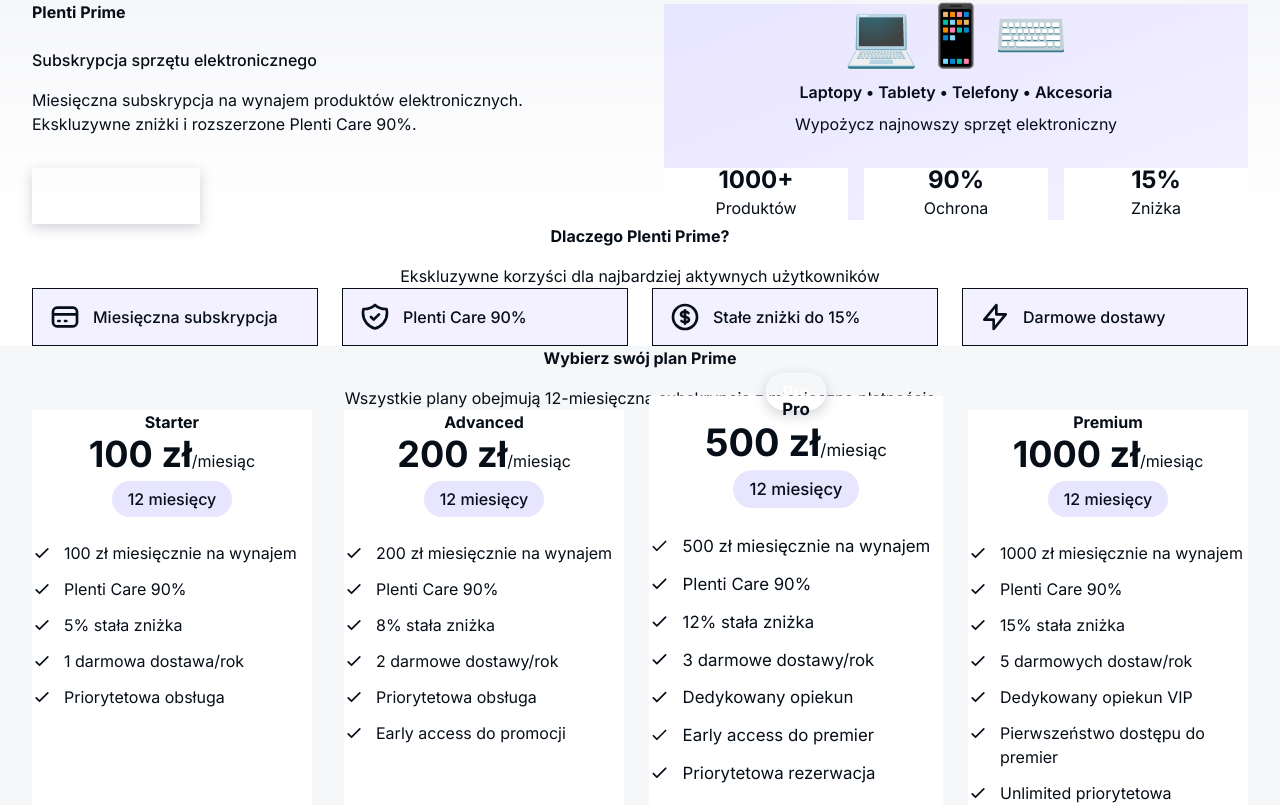
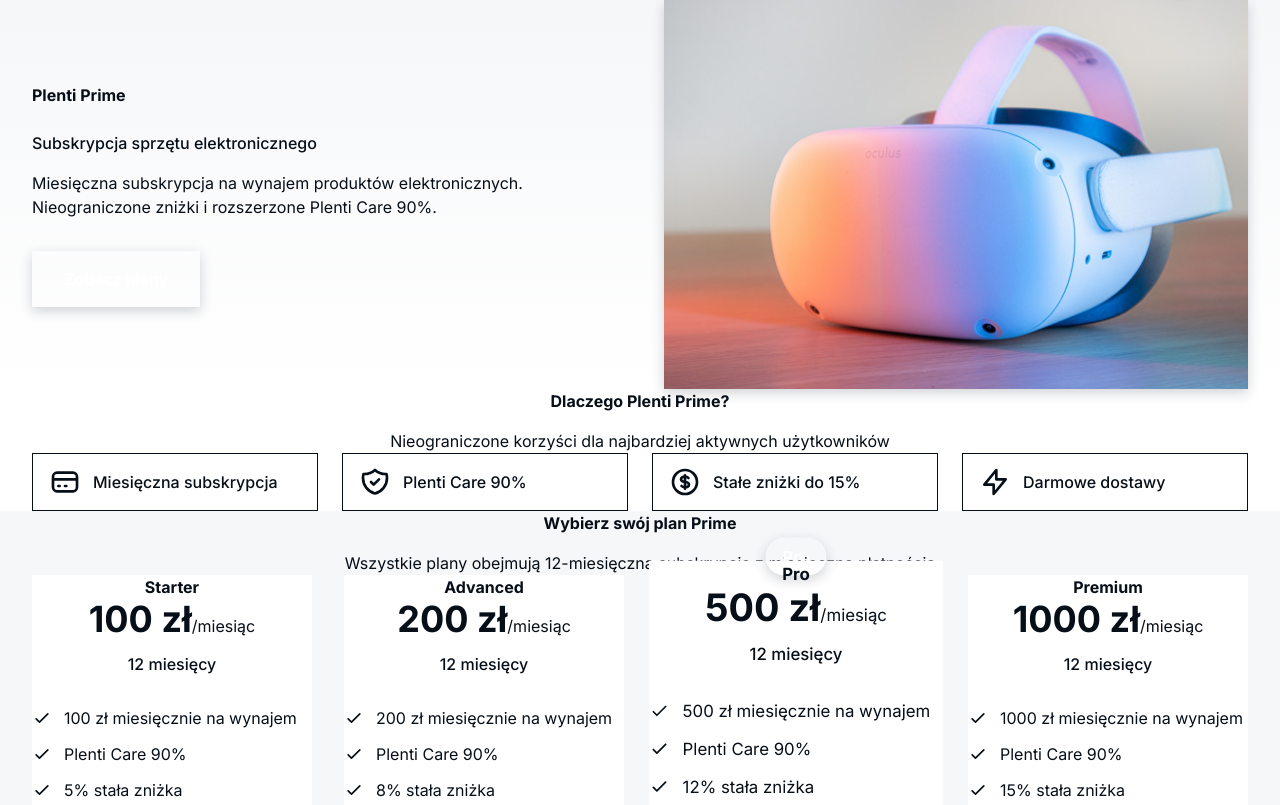
Before and after one commit to duzywojtek-blip/plenti-prime, a Next.js app: page / in a window 1280 px wide. Shown: the top 805 px of the page. Built offline with nearby package versions, Linux system fonts and the light colour scheme.

Commit message:
refactor: Change 'ekskluzywne' to 'nieograniczone', remove pricing list, replace hero image with VR photo

```diff
--- a/app/layout.tsx
+++ b/app/layout.tsx
@@ -10,14 +10,14 @@
 export const metadata: Metadata = {
   title: "Plenti Prime - Subskrypcja sprzętu elektronicznego",
   description:
-    "Miesięczna subskrypcja na wynajem produktów elektronicznych. Ekskluzywne zniżki do 15% i rozszerzone Plenti Care 90%. Laptopy, tablety, telefony dla domu i firm.",
+    "Miesięczna subskrypcja na wynajem produktów elektronicznych. Nieograniczone zniżki do 15% i rozszerzone Plenti Care 90%. Laptopy, tablety, telefony dla domu i firm.",
   keywords:
     "plenti prime, wynajem sprzętu elektronicznego, subskrypcja, laptopy, tablety, telefony, akcesoria, zniżki, plenti care",
   authors: [{ name: "Plenti" }],
   openGraph: {
     title: "Plenti Prime - Subskrypcja sprzętu elektronicznego",
     description:
-      "Miesięczna subskrypcja na wynajem produktów elektronicznych. Ekskluzywne zniżki i rozszerzona ochrona",
+      "Miesięczna subskrypcja na wynajem produktów elektronicznych. Nieograniczone zniżki i rozszerzona ochrona",
     url: "https://plenti.app/prime",
     siteName: "Plenti Prime",
     locale: "pl_PL",
--- a/components/Benefits.tsx
+++ b/components/Benefits.tsx
@@ -76,7 +76,7 @@
             Dlaczego Plenti Prime?
           </h2>
           <p className="max-w-2xl mx-auto" style={{ fontSize: 'var(--font-size-base)', lineHeight: 'var(--line-height-base)', color: 'var(--color-grey-00)' }}>
-            Ekskluzywne korzyści dla najbardziej aktywnych użytkowników
+            Nieograniczone korzyści dla najbardziej aktywnych użytkowników
           </p>
         </div>
 
--- a/components/Footer.tsx
+++ b/components/Footer.tsx
@@ -16,8 +16,8 @@
               <span className="text-xl font-bold">Plenti Prime</span>
             </div>
             <p style={{ fontSize: 'var(--font-size-small)', color: 'var(--color-grey-00)' }}>
-              Subskrypcja premium na wynajem sprzętu elektronicznego. Miesięczny
-              budżet, ekskluzywne zniżki i rozszerzona ochrona.
+              Subskrypcja premium na wynajem sprzętu elektronicznego. Miesięczna
+              subskrypcja, nieograniczone zniżki i rozszerzona ochrona.
             </p>
           </div>
 
--- a/components/Hero.tsx
+++ b/components/Hero.tsx
@@ -24,7 +24,7 @@
 
             <p className="mb-8 max-w-xl" style={{ fontSize: 'var(--font-size-base)', lineHeight: 'var(--line-height-base)', color: 'var(--color-grey-00)' }}>
               Miesięczna subskrypcja na wynajem produktów elektronicznych.
-              Ekskluzywne zniżki i rozszerzone Plenti Care 90%.
+              Nieograniczone zniżki i rozszerzone Plenti Care 90%.
             </p>
 
             <button
@@ -55,65 +55,16 @@
           </div>
 
           {/* Right Column - Visual */}
-          <div className="relative">
-            <div
-              className="bg-gradient-to-br from-[var(--color-light-purple)] to-[var(--color-very-light-purple)]"
+          <div className="relative max-w-[600px] mx-auto">
+            <img
+              src="/vr-hero.jpg"
+              alt="Mężczyzna w okularach VR korzystający z produktów elektronicznych"
+              className="w-full h-auto object-cover"
               style={{
                 borderRadius: 'var(--radius-medium-0)',
-                padding: 'var(--spacing-large-0)',
-                boxShadow: 'var(--shadow-select)'
+                boxShadow: 'var(--shadow-drop)'
               }}
-            >
-              <div className="text-center">
-                <div className="text-6xl mb-4">💻📱⌨️</div>
-                <p className="font-semibold" style={{ fontSize: 'var(--font-size-base)', color: 'var(--color-black)' }}>
-                  Laptopy • Tablety • Telefony • Akcesoria
-                </p>
-                <p className="mt-2" style={{ fontSize: 'var(--font-size-base)', color: 'var(--color-grey-00)' }}>
-                  Wypożycz najnowszy sprzęt elektroniczny
-                </p>
-              </div>
-
-              {/* Stats */}
-              <div className="grid grid-cols-3 gap-4 mt-8">
-                <div
-                  className="text-center"
-                  style={{
-                    backgroundColor: 'var(--color-white)',
-                    borderRadius: 'var(--radius-small-0)',
-                    padding: 'var(--spacing-medium-0)',
-                    boxShadow: 'var(--shadow-select)'
-                  }}
-                >
-                  <p className="font-bold" style={{ fontSize: '24px', color: 'var(--color-purple)' }}>1000+</p>
-                  <p className="mt-1" style={{ fontSize: 'var(--font-size-small)', color: 'var(--color-grey-00)' }}>Produktów</p>
-                </div>
-                <div
-                  className="text-center"
-                  style={{
-                    backgroundColor: 'var(--color-white)',
-                    borderRadius: 'var(--radius-small-0)',
-                    padding: 'var(--spacing-medium-0)',
-                    boxShadow: 'var(--shadow-select)'
-                  }}
-                >
-                  <p className="font-bold" style={{ fontSize: '24px', color: 'var(--color-success)' }}>90%</p>
-                  <p className="mt-1" style={{ fontSize: 'var(--font-size-small)', color: 'var(--color-grey-00)' }}>Ochrona</p>
-                </div>
-                <div
-                  className="text-center"
-                  style={{
-                    backgroundColor: 'var(--color-white)',
-                    borderRadius: 'var(--radius-small-0)',
-                    padding: 'var(--spacing-medium-0)',
-                    boxShadow: 'var(--shadow-select)'
-                  }}
-                >
-                  <p className="font-bold" style={{ fontSize: '24px', color: 'var(--color-purple)' }}>15%</p>
-                  <p className="mt-1" style={{ fontSize: 'var(--font-size-small)', color: 'var(--color-grey-00)' }}>Zniżka</p>
-                </div>
-              </div>
-            </div>
+            />
           </div>
         </div>
       </div>
--- a/components/WalletExplanation.tsx
+++ b/components/WalletExplanation.tsx
@@ -4,7 +4,7 @@
       number: "1",
       title: "Wybierasz plan",
       description:
-        "Wybierz plan odpowiedni dla Ciebie (100 zł, 200 zł, 500 zł lub 1000 zł miesięcznie)",
+        "Wybierz plan odpowiedni dla Ciebie na wynajem produktów elektronicznych",
       icon: "💳",
     },
     {
--- a/constants/plans.ts
+++ b/constants/plans.ts
@@ -92,7 +92,7 @@
   {
     icon: "discount",
     title: "Stałe zniżki do 15%",
-    description: "Ekskluzywne rabaty na wszystkie wynajmy przez cały rok",
+    description: "Nieograniczone rabaty na wszystkie wynajmy przez cały rok",
   },
   {
     icon: "truck",
```
Also changed, not shown: public/vr-hero.jpg (added).
